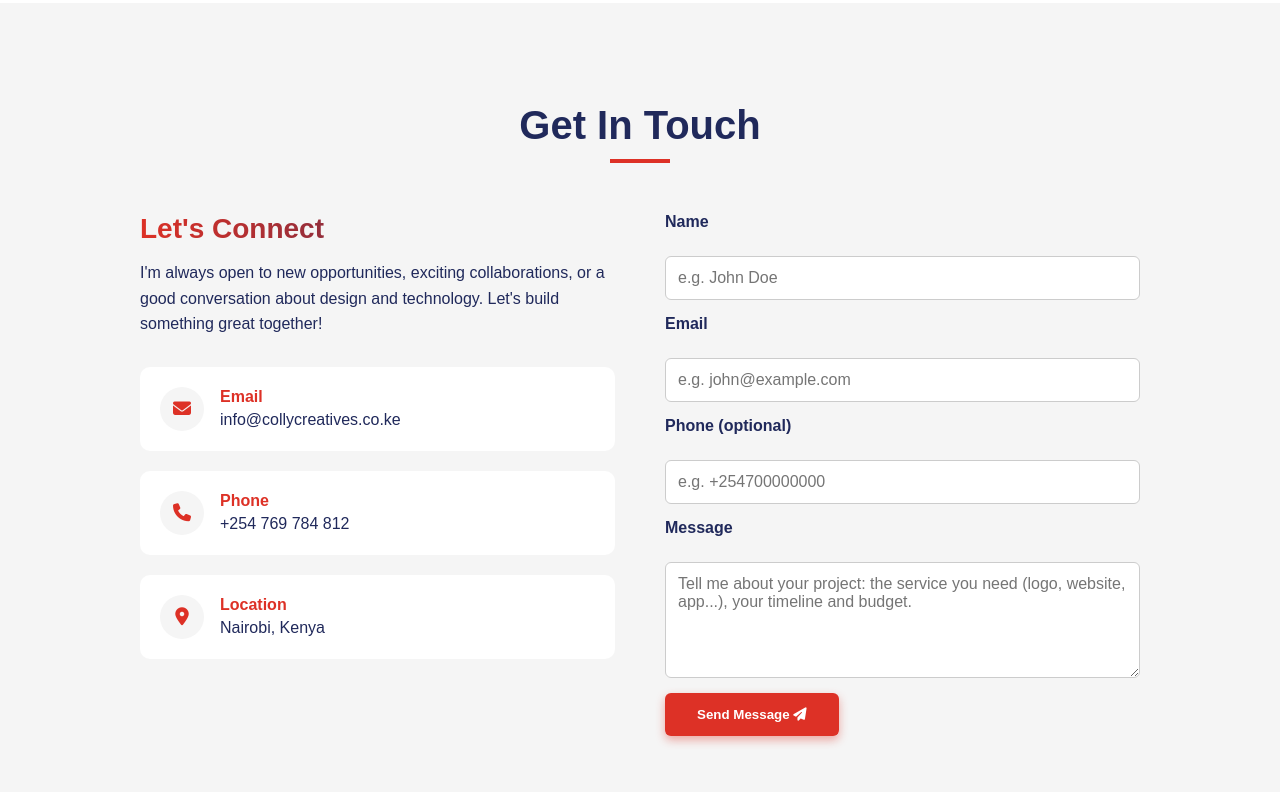
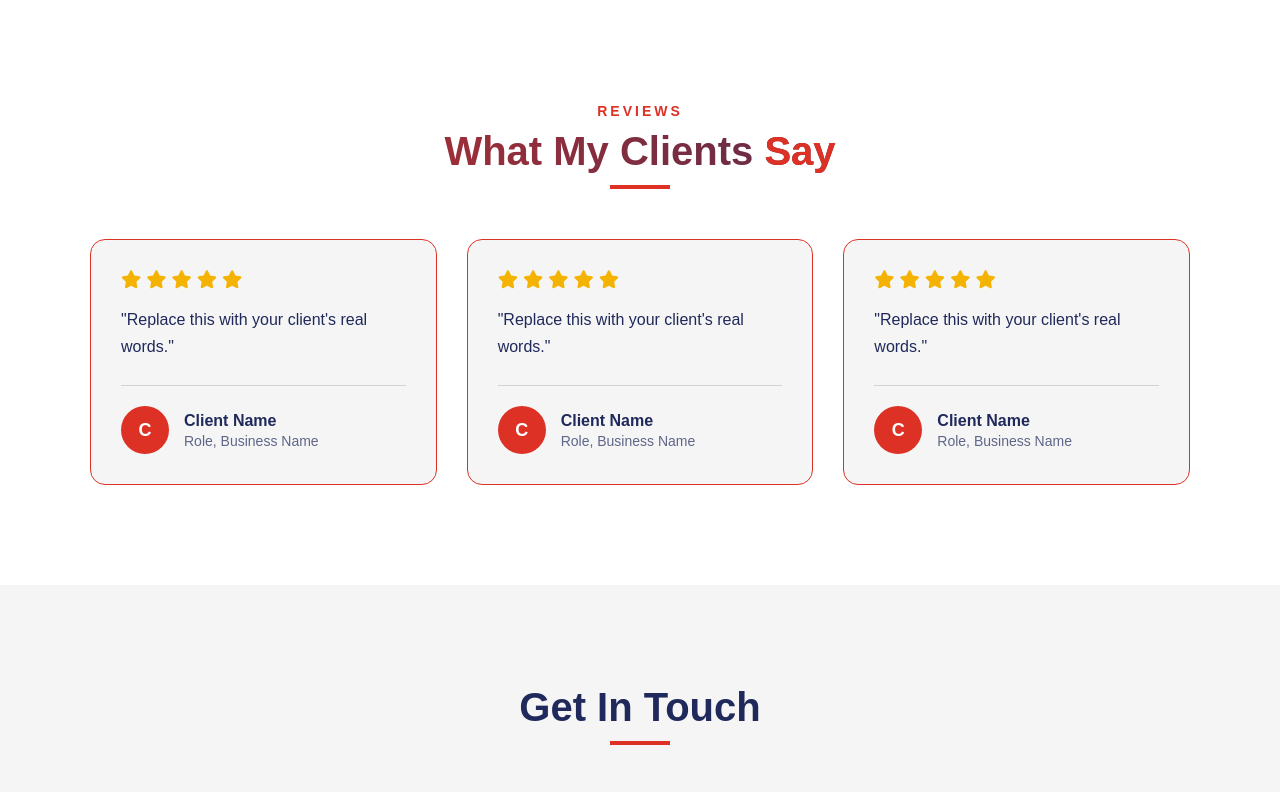
Before and after one commit to iam-collins97/www.collycreatives.co.ke, a plain HTML site: page index.html in a window 1280 px wide. Shown: the part 5364-6156 px from the top of the page. Drawn offline with Linux system fonts and the light colour scheme.

Commit message:
pushu changes

```diff
--- a/index.html
+++ b/index.html
@@ -251,6 +251,63 @@
         <a href="files/easdc-debate-manager.zip" download class="project-link"><i class="fa-solid fa-download" aria-hidden="true"></i> Download Demo</a>
     </div>
     </section>
+    <section id="testimonials" class="testimonials">
+       <p class="section-label">Reviews</p>
+        <h2>What My Clients <span class="highlight">Say</span></h2>
+        <div class="testimonials-grid">
+        <div class="testimonial-card reveal">
+            <div class="testimonial-stars" aria-label="5 out of 5 stars">
+            <i class="fa-solid fa-star" aria-hidden="true"></i>
+            <i class="fa-solid fa-star" aria-hidden="true"></i>
+            <i class="fa-solid fa-star" aria-hidden="true"></i>
+            <i class="fa-solid fa-star" aria-hidden="true"></i>
+            <i class="fa-solid fa-star" aria-hidden="true"></i>
+        </div>
+        <p class="testimonial-text">"Replace this with your client's real words."</p>
+           <div class="testimonial-author">
+            <div class="author-avatar">C</div>
+            <div class="author-info">
+                <h4 class="testimonial-name">Client Name</h4>
+                <p class="testimonial-role">Role, Business Name</p>
+            </div>
+        </div>
+    </div>
+    <div class="testimonial-card reveal">
+            <div class="testimonial-stars" aria-label="5 out of 5 stars">
+            <i class="fa-solid fa-star" aria-hidden="true"></i>
+            <i class="fa-solid fa-star" aria-hidden="true"></i>
+            <i class="fa-solid fa-star" aria-hidden="true"></i>
+            <i class="fa-solid fa-star" aria-hidden="true"></i>
+            <i class="fa-solid fa-star" aria-hidden="true"></i>
+        </div>
+        <p class="testimonial-text">"Replace this with your client's real words."</p>
+                <div class="testimonial-author">
+            <div class="author-avatar">C</div>
+            <div class="author-info">
+                <h4 class="testimonial-name">Client Name</h4>
+                <p class="testimonial-role">Role, Business Name</p>
+            </div>
+        </div>
+    </div>
+  <div class="testimonial-card reveal">
+            <div class="testimonial-stars" aria-label="5 out of 5 stars">
+            <i class="fa-solid fa-star" aria-hidden="true"></i>
+            <i class="fa-solid fa-star" aria-hidden="true"></i>
+            <i class="fa-solid fa-star" aria-hidden="true"></i>
+            <i class="fa-solid fa-star" aria-hidden="true"></i>
+            <i class="fa-solid fa-star" aria-hidden="true"></i>
+        </div>
+        <p class="testimonial-text">"Replace this with your client's real words."</p>
+                <div class="testimonial-author">
+            <div class="author-avatar">C</div>
+            <div class="author-info">
+                <h4 class="testimonial-name">Client Name</h4>
+                <p class="testimonial-role">Role, Business Name</p>
+            </div>
+        </div>
+    </div>
+    </div>
+</section>
 <section id="contact" class="contact">
 <h2>Get In Touch</h2>
 <div class="contact-content">
--- a/style.css
+++ b/style.css
@@ -418,6 +418,94 @@ body.dark-mode .theme-btn .sun-icon {
     font-size: 12px;
     margin-left: 4px;
 }
+.testimonials {
+    text-align: center;
+    padding: 100px 20px;
+}
+.testimonials h2 {
+    font-size: 40px;
+    margin-bottom: 20px;
+    position: relative;
+    padding-bottom: 15px;
+        background-image: linear-gradient(to right, var(--primary-color), var(--text-color));
+    background-clip: text;
+    -webkit-background-clip: text;
+    -webkit-text-fill-color: transparent;
+}
+.testimonials h2::after {
+    content: '';
+    display: block;
+    position: absolute;
+    width: 60px;
+    height: 4px;
+    background-color: var(--primary-color);
+    bottom: 0;
+    left: 50%;
+    transform: translateX(-50%);
+}
+.testimonials .section-label {
+    font-size: 14px;
+    font-weight: bold;
+    letter-spacing: 3px;
+    text-transform: uppercase;
+    color: var(--primary-color);
+    margin-bottom: 10px;
+}
+.testimonials h2 .highlight {
+    -webkit-text-fill-color: var(--primary-color);
+}
+.testimonials-grid {
+    display: grid;
+    grid-template-columns: repeat(3, 1fr);
+    gap: 30px;
+    max-width: 1100px;
+    margin: 50px auto 0;
+    text-align: left;
+}
+.testimonial-card {
+    background-color: var(--card-bg);
+    padding: 30px;
+    border-radius: 15px;
+    border: 1px solid #dd3126;
+    transition: transform 0.2s ease, opacity 0.6s ease, border-color 0.2s ease;
+}
+.testimonial-stars {
+    color: #f5b301;
+    font-size: 18px;
+    margin-bottom: 15px;
+}
+.testimonial-text {
+    line-height: 1.7;
+    margin-bottom: 25px;
+}
+.testimonial-author {
+    display: flex;
+    align-items: center;
+    gap: 15px;
+    padding-top: 20px;
+    border-top: 1px solid rgba(128, 128, 128, 0.3);
+}
+.author-avatar {
+    width: 48px;
+    height: 48px;
+    border-radius: 50%;
+    background-color: var(--primary-color);
+    color: #ffffff;
+    font-weight: bold;
+    font-size: 18px;
+    display: flex;
+    align-items: center;
+    justify-content: center;
+    flex-shrink: 0;
+}
+.testimonial-name {
+    font-size: 16px;
+    margin-bottom: 3px;
+}
+.testimonial-role {
+    font-size: 14px;
+    opacity: 0.7;
+}
 .contact {
     text-align: center;
     padding: 100px 20px;
@@ -624,6 +712,7 @@ nav a:hover {
     .about-image:hover { transform: scale(1.08); }
     .info-card:hover { transform: translateY(-4px); }
     .project-card:hover { transform: translateY(-4px); }
+    .testimonial-card:hover { transform: translateY(-4px); }
     .service:hover { transform: translateY(-4px); }
     .skills-category:hover { transform: translateY(-4px); }
     .skill:hover { transform: translateY(-2px); }
@@ -662,6 +751,9 @@ nav a:hover {
     .footer-content {
         grid-template-columns: 1fr;
     }
+        .testimonials-grid {
+        grid-template-columns: 1fr;
+    }
     .nav-links.active {
         display: flex;
         flex-direction: column;
```
